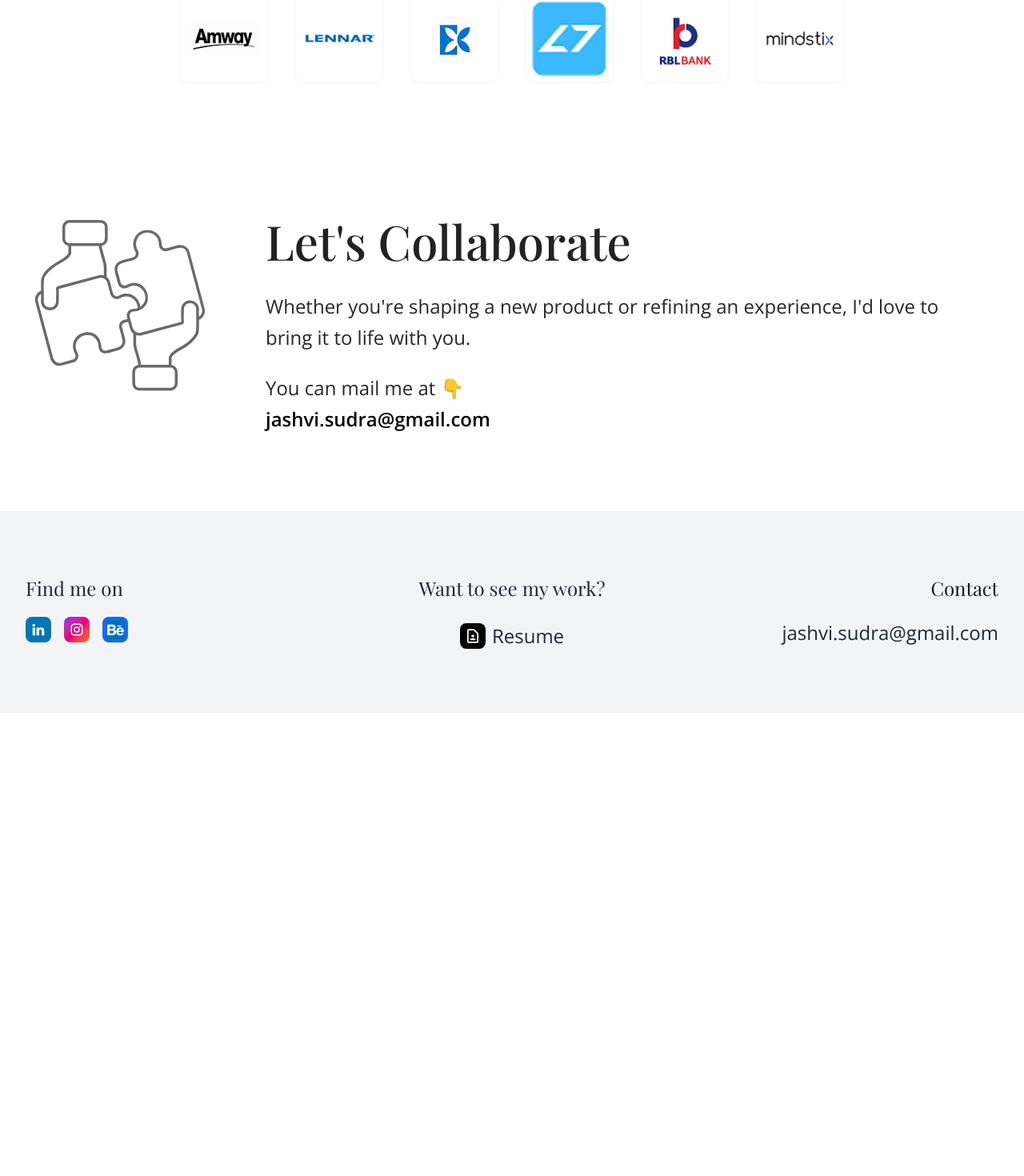
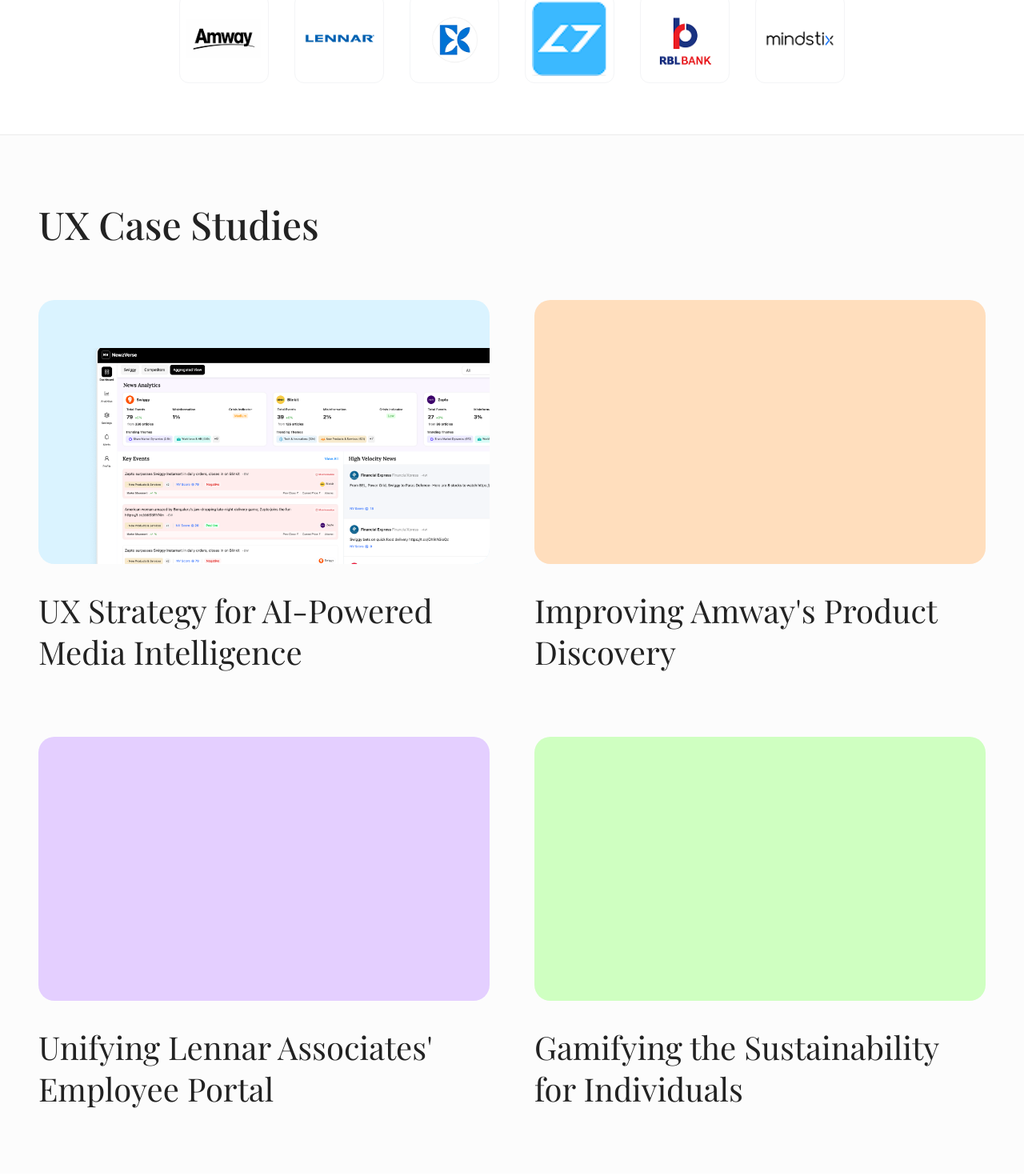
Before and after one commit to chintal31/portfolio, a Next.js app: page / in a window 1280 px wide. Shown: the part 861-2331 px from the top of the page at 80% size. Before the commit the page ends 1752 px from the top, so only its background shows below. Built offline with nearby package versions, Linux system fonts and the light colour scheme; a web font is replaced by a local one.

Commit message:
ux case studies done

```diff
--- /dev/null
+++ b/src/components/layout/UXCaseStudies.tsx
@@ -0,0 +1,114 @@
+import Image from 'next/image';
+
+interface CaseStudyCardProps {
+  title: string;
+  backgroundColor: string;
+  imageSrc?: string;
+  imageAlt?: string;
+  className?: string;
+}
+
+function CaseStudyCard({ title, backgroundColor, imageSrc, imageAlt, className = '' }: CaseStudyCardProps) {
+  return (
+    <div className={`flex flex-col gap-8 w-full ${className}`}>
+      <div
+        className="w-full h-[330px] rounded-[20px] relative overflow-hidden"
+        style={{ backgroundColor }}
+      >
+        {imageSrc && (
+          <div className="absolute inset-0 pl-15 pt-15">
+            <div className="relative w-full h-full ">
+              <Image
+                src={imageSrc}
+                alt={imageAlt || title}
+                fill
+                className="object-cover"
+                // sizes="(max-width: 768px) 100vw, (max-width: 1024px) 50vw, 33vw"
+                sizes="(max-width: 768px) 100vw, 33vw"
+              />
+            </div>
+          </div>
+        )}
+      </div>
+      <h3 className="font-display font-normal text-[clamp(1.5rem,4vw,2.5rem)] leading-[1.3] text-[#222222]">
+        {title}
+      </h3>
+    </div>
+  );
+}
+
+export default function UXCaseStudies() {
+  const caseStudies = [
+    {
+      title: "UX Strategy for AI-Powered Media Intelligence",
+      backgroundColor: "#DAF3FF",
+      imageSrc: "/images/newsverse.png", // TODO: image is blurred
+      imageAlt: "AI Media Intelligence Interface"
+    },
+    {
+      title: "Improving Amway's Product Discovery",
+      backgroundColor: "#FFDEBD",
+      imageSrc: "",
+      imageAlt: "Amway Product Discovery"
+    },
+    {
+      title: "Unifying Lennar Associates' Employee Portal",
+      backgroundColor: "#E4CFFF",
+      imageSrc: "",
+      imageAlt: "Lennar Employee Portal"
+    },
+    {
+      title: "Gamifying the Sustainability for Individuals",
+      backgroundColor: "#CFFFC1",
+      imageSrc: "",
+      imageAlt: "Sustainability Gamification"
+    }
+  ];
+
+  return (
+    <section className="bg-[#FCFCFC] border-t border-[#EBEBEB] py-16 px-4 md:py-20">
+      <div className="mx-auto max-w-7xl px-4 sm:px-6 lg:px-8">
+        {/* Header */}
+        <div className="mb-12 md:mb-16">
+          <h2 className="font-display font-medium text-[clamp(2rem,6vw,3rem)] leading-[1.3] text-[#222222]">
+            UX Case Studies
+          </h2>
+        </div>
+
+        {/* Case Studies Grid */}
+        <div className="space-y-16 md:space-y-20">
+          <div className="grid grid-cols-1 md:grid-cols-2 gap-8 md:gap-10 lg:gap-14">
+            <CaseStudyCard
+              title={caseStudies[0].title}
+              backgroundColor={caseStudies[0].backgroundColor}
+              imageSrc={caseStudies[0].imageSrc}
+              imageAlt={caseStudies[0].imageAlt}
+            />
+            <CaseStudyCard
+              title={caseStudies[1].title}
+              backgroundColor={caseStudies[1].backgroundColor}
+              imageSrc={caseStudies[1].imageSrc}
+              imageAlt={caseStudies[1].imageAlt}
+            />
+          </div>
+
+          {/* Second Row */}
+          <div className="grid grid-cols-1 md:grid-cols-2 gap-8 md:gap-10 lg:gap-14">
+            <CaseStudyCard
+              title={caseStudies[2].title}
+              backgroundColor={caseStudies[2].backgroundColor}
+              imageSrc={caseStudies[2].imageSrc}
+              imageAlt={caseStudies[2].imageAlt}
+            />
+            <CaseStudyCard
+              title={caseStudies[3].title}
+              backgroundColor={caseStudies[3].backgroundColor}
+              imageSrc={caseStudies[3].imageSrc}
+              imageAlt={caseStudies[3].imageAlt}
+            />
+          </div>
+        </div>
+      </div>
+    </section>
+  );
+}
--- a/src/pages/index.tsx
+++ b/src/pages/index.tsx
@@ -2,6 +2,7 @@
 import Hero from "@/components/layout/Hero";
 import Brands from "@/components/layout/Brands";
 import Collaboration from "@/components/layout/Collaboration";
+import UXCaseStudies from "@/components/layout/UXCaseStudies";
 
 export default function Home() {
   return (
@@ -13,6 +14,7 @@
     >
       <Hero />
       <Brands />
+      <UXCaseStudies />
       <Collaboration />
     </Layout>
   );
```
Also changed, not shown: public/images/newsverse.png (added).
